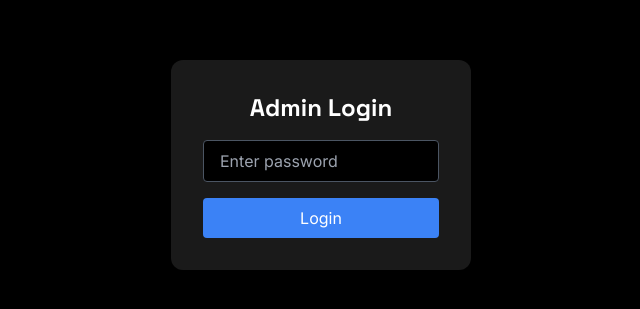
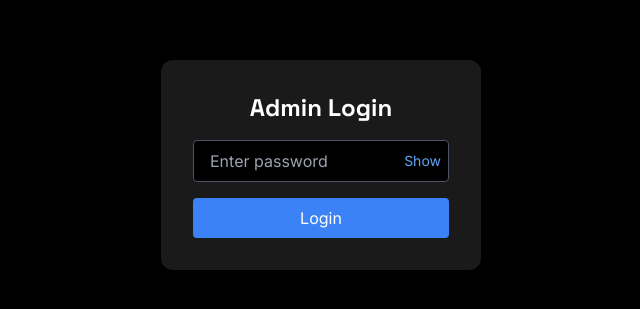
Before and after one commit to kikikatg/personal_portfolio-using-react, a React (Vite) app in the folder portfolio_frontend/: page /admin-login in a window 1280 px wide. Shown: the part 235-544 px from the top of the page, without its empty margins (319-959 px from the left). Built offline with nearby package versions, Linux system fonts and the light colour scheme.

Commit message:
add  login password

```diff
--- a/portfolio_frontend/src/pages/AdminLogin.jsx
+++ b/portfolio_frontend/src/pages/AdminLogin.jsx
@@ -4,12 +4,16 @@
 export const AdminLogin = () => {
   const [password, setPassword] = useState("");
   const [error, setError] = useState("");
+  const [showPassword, setShowPassword] = useState(false);
+
   const navigate = useNavigate();
 
   const handleLogin = (e) => {
     e.preventDefault();
 
-    if (password === import.meta.env.VITE_ADMIN_PASSWORD) {
+    const correctPassword = import.meta.env.VITE_ADMIN_PASSWORD;
+
+    if (password === correctPassword) {
       localStorage.setItem("isAdmin", "true");
       setError("");
       navigate("/admin");
@@ -22,23 +26,39 @@
     <div className="min-h-screen flex items-center justify-center bg-black text-white">
       <form
         onSubmit={handleLogin}
-        className="bg-white/10 p-8 rounded-xl space-y-4 w-[300px]"
+        className="bg-white/10 p-8 rounded-xl space-y-4 w-[320px]"
       >
         <h2 className="text-2xl font-bold text-center">Admin Login</h2>
 
-        <input
-          type="password"
-          placeholder="Enter password"
-          value={password}
-          onChange={(e) => setPassword(e.target.value)}
-          className="w-full px-4 py-2 rounded bg-black border border-gray-600"
-        />
+        {/* PASSWORD INPUT */}
+        <div className="relative">
+          <input
+            type={showPassword ? "text" : "password"}
+            placeholder="Enter password"
+            value={password}
+            onChange={(e) => setPassword(e.target.value)}
+            className="w-full px-4 py-2 rounded bg-black border border-gray-600 pr-16"
+          />
 
-        {error && <p className="text-red-500 text-sm text-center">{error}</p>}
+          {/* TOGGLE BUTTON */}
+          <button
+            type="button"
+            onClick={() => setShowPassword((prev) => !prev)}
+            className="absolute right-2 top-1/2 -translate-y-1/2 text-sm text-blue-400 hover:text-blue-300"
+          >
+            {showPassword ? "Hide" : "Show"}
+          </button>
+        </div>
 
+        {/* ERROR */}
+        {error && (
+          <p className="text-red-500 text-sm text-center">{error}</p>
+        )}
+
+        {/* LOGIN BUTTON */}
         <button
           type="submit"
-          className="w-full bg-blue-500 py-2 rounded hover:bg-blue-600"
+          className="w-full bg-blue-500 py-2 rounded hover:bg-blue-600 transition"
         >
           Login
         </button>
```
